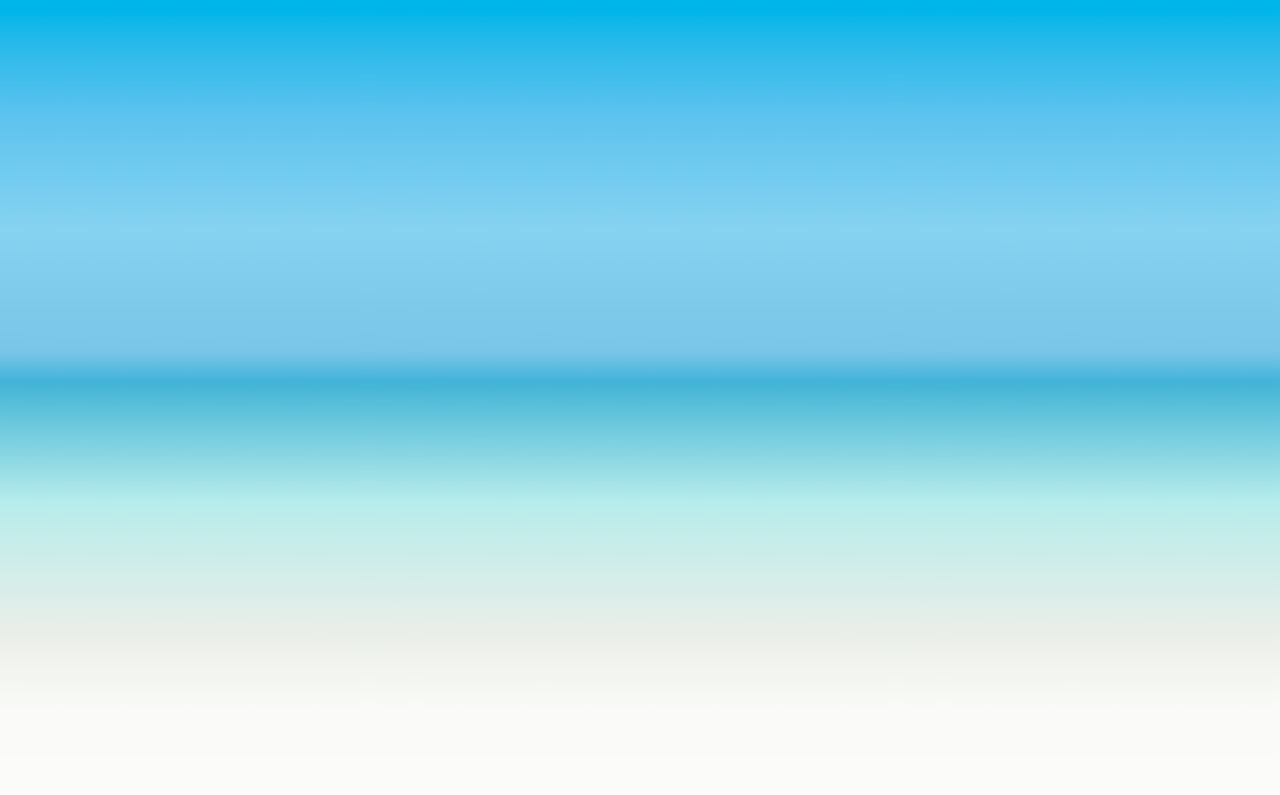
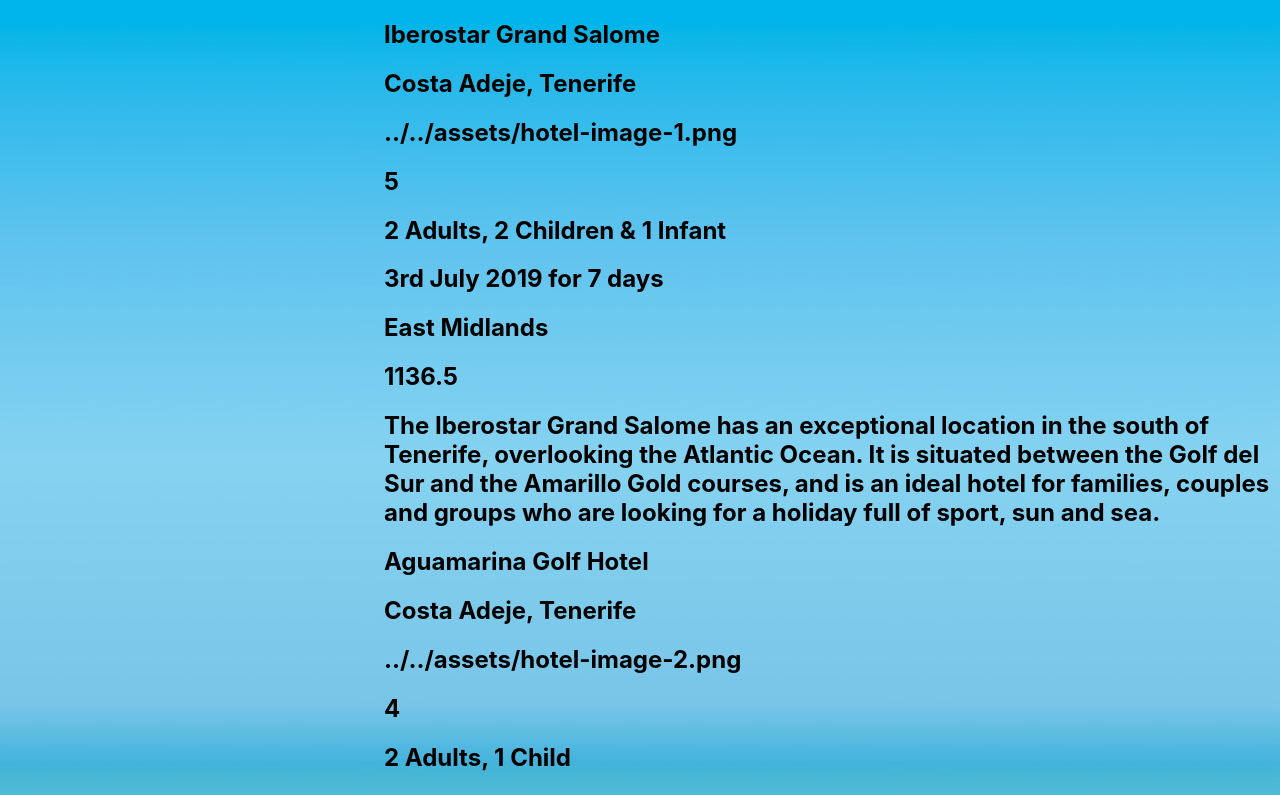
Before and after one commit to nahmadic/on-the-beach-react, a React (Create React App) app: page / in a window 1280 px wide. Shown: the top 795 px of the page. Built offline with nearby package versions, Linux system fonts and the light colour scheme.

Commit message:
Adds structure & output to card component

```diff
--- a/src/components/App.css
+++ b/src/components/App.css
@@ -1,5 +1,5 @@
 .App {
-  text-align: center;
+  /* text-align: center; */
 }
 
 .App-logo {
--- a/src/components/App.js
+++ b/src/components/App.js
@@ -2,7 +2,7 @@ import React from 'react';
 import './App.css';
 import Container from './container/Container';
 
-function App() {
+function App () {
   return (
     <div className="App">
       <Container />
--- a/src/components/card/Card.js
+++ b/src/components/card/Card.js
@@ -0,0 +1,21 @@
+import React from 'react';
+
+import styles from './Card.module.css';
+
+function Card ({ title, location, image, stars, guests, length, departure, price, description }) {
+  return (
+    <article>
+      <h1>{title}</h1>
+      <h2>{location}</h2>
+      <h2>{image}</h2>
+      <h2>{stars}</h2>
+      <h2>{guests}</h2>
+      <h2>{length}</h2>
+      <h2>{departure}</h2>
+      <h2>{price}</h2>
+      <h2>{description}</h2>
+    </article>
+  );
+}
+
+export default Card;
--- a/src/components/container/Container.js
+++ b/src/components/container/Container.js
@@ -1,8 +1,9 @@
 import React, { useState } from 'react';
 
 import styles from './Container.module.css';
+import Card from '../card/Card.js';
 
-function Container() {
+function Container () {
   const [destinations, setDestinations] = useState([
     {
       title: "Iberostar Grand Salome",
@@ -13,7 +14,7 @@ function Container() {
       length: "3rd July 2019 for 7 days",
       departure: "East Midlands",
       price: 1136.50,
-      descriptions: "The Iberostar Grand Salome has an exceptional location in the south of Tenerife, overlooking the Atlantic Ocean. It is situated between the Golf del Sur and the Amarillo Gold courses, and is an ideal hotel for families, couples and groups who are looking for a holiday full of sport, sun and sea."
+      description: "The Iberostar Grand Salome has an exceptional location in the south of Tenerife, overlooking the Atlantic Ocean. It is situated between the Golf del Sur and the Amarillo Gold courses, and is an ideal hotel for families, couples and groups who are looking for a holiday full of sport, sun and sea."
     },
     {
       title: "Aguamarina Golf Hotel",
@@ -24,7 +25,7 @@ function Container() {
       length: "27th May 2019 for 7 days",
       departure: "Liverpool",
       price: 696.80,
-      descriptions: "The Iberostar Grand Salome has an exceptional location in the south of Tenerife, overlooking the Atlantic Ocean. It is situated between the Golf del Sur and the Amarillo Gold courses, and is an ideal hotel for families, couples and groups who are looking for a holiday full of sport, sun and sea."
+      description: "The Iberostar Grand Salome has an exceptional location in the south of Tenerife, overlooking the Atlantic Ocean. It is situated between the Golf del Sur and the Amarillo Gold courses, and is an ideal hotel for families, couples and groups who are looking for a holiday full of sport, sun and sea."
     },
     {
       title: "Las Piramides Resort",
@@ -35,9 +36,25 @@ function Container() {
       length: "3rd July 2019 for 7 days",
       departure: "Manchester",
       price: 499.99,
-      descriptions: "The Iberostar Grand Salome has an exceptional location in the south of Tenerife, overlooking the Atlantic Ocean. It is situated between the Golf del Sur and the Amarillo Gold courses, and is an ideal hotel for families, couples and groups who are looking for a holiday full of sport, sun and sea."
+      description: "The Iberostar Grand Salome has an exceptional location in the south of Tenerife, overlooking the Atlantic Ocean. It is situated between the Golf del Sur and the Amarillo Gold courses, and is an ideal hotel for families, couples and groups who are looking for a holiday full of sport, sun and sea."
     },
-  ])
+  ]);
+
+  const destinationCards = destinations.map(destination => {
+      return (
+        <Card
+          title={destination.title}
+          location={destination.location}
+          image={destination.image}
+          stars={destination.stars}
+          guests={destination.guests}
+          length={destination.length}
+          departure={destination.departure}
+          price={destination.price}
+          description={destination.description}
+        />
+      )
+  });
 
   return (
     <div className={styles.container}>
@@ -45,7 +62,7 @@ function Container() {
 
       </aside>
       <main>
-
+        {destinationCards}
       </main>
     </div>
   );
--- a/src/components/container/Container.module.css
+++ b/src/components/container/Container.module.css
@@ -3,3 +3,11 @@
   display: flex;
   min-height: 100vh;
 }
+
+.container aside {
+  width: 30%;
+}
+
+.container main {
+  flex: 1;
+}
```
